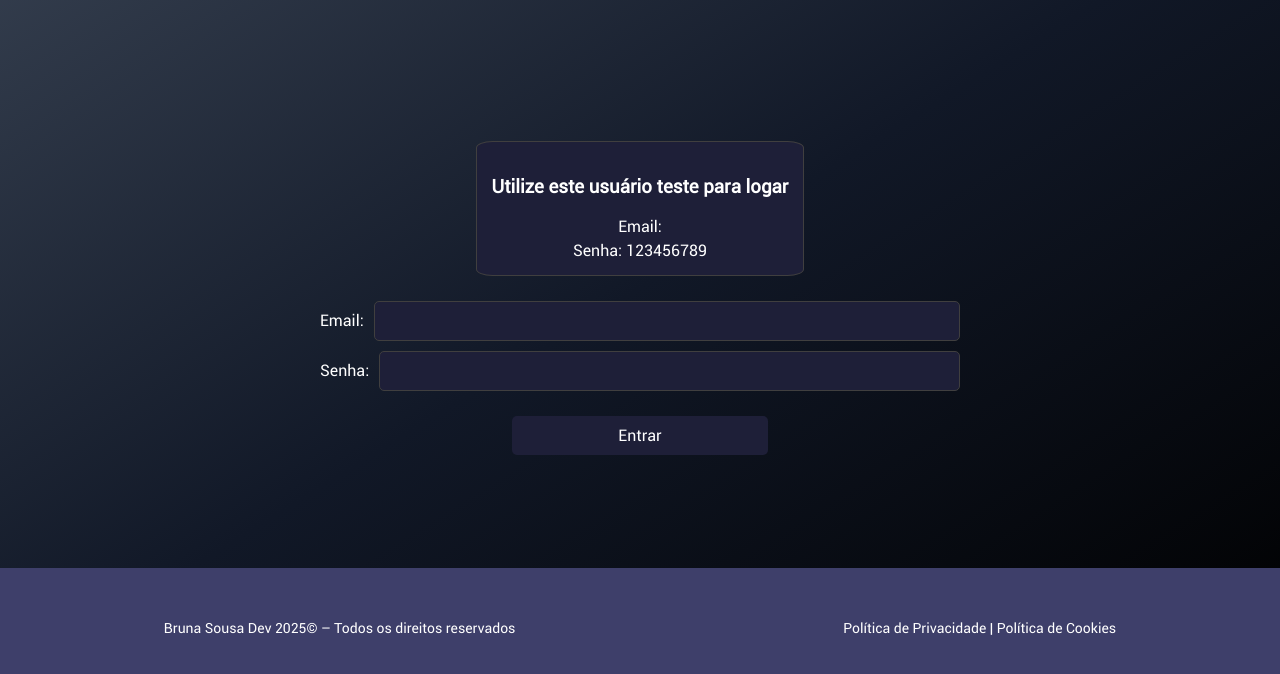
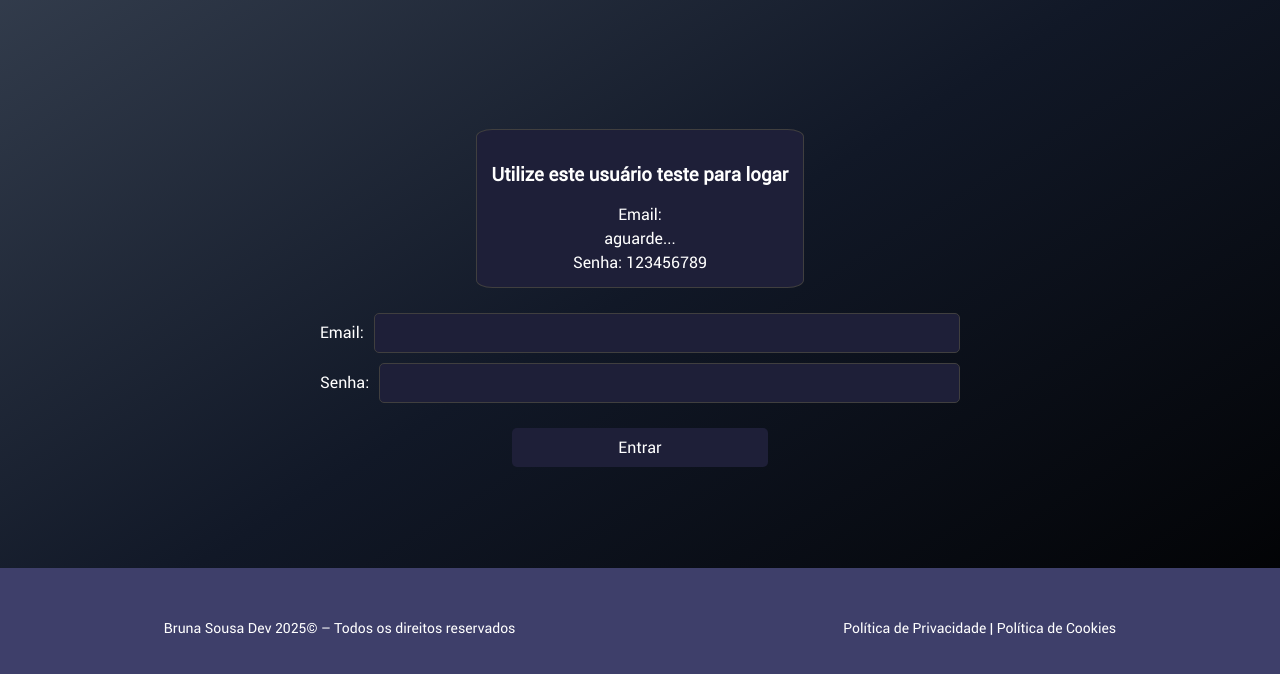
Before and after one commit to bruna-sousa-dev/fullstack-authentication-web-app-with-database, a plain HTML site: page docs/index.html in a window 1280 px wide. Shown: the part 112-786 px from the top of the page. Drawn offline with Linux system fonts and the light colour scheme; no server answers.

Commit message:
upd: Frontend App - Updating Updating the default value of the html tag that shows the test user's email.

```diff
--- a/docs/index.html
+++ b/docs/index.html
@@ -19,7 +19,7 @@
         <div id="test-user">
             <h3>Utilize este usuário teste para logar</h3>
             <span>Email: </span>
-            <span id="test-user-username"></span>
+            <span id="test-user-username">aguarde... </span>
             <span>Senha: 123456789</span>
         </div>
 
```
